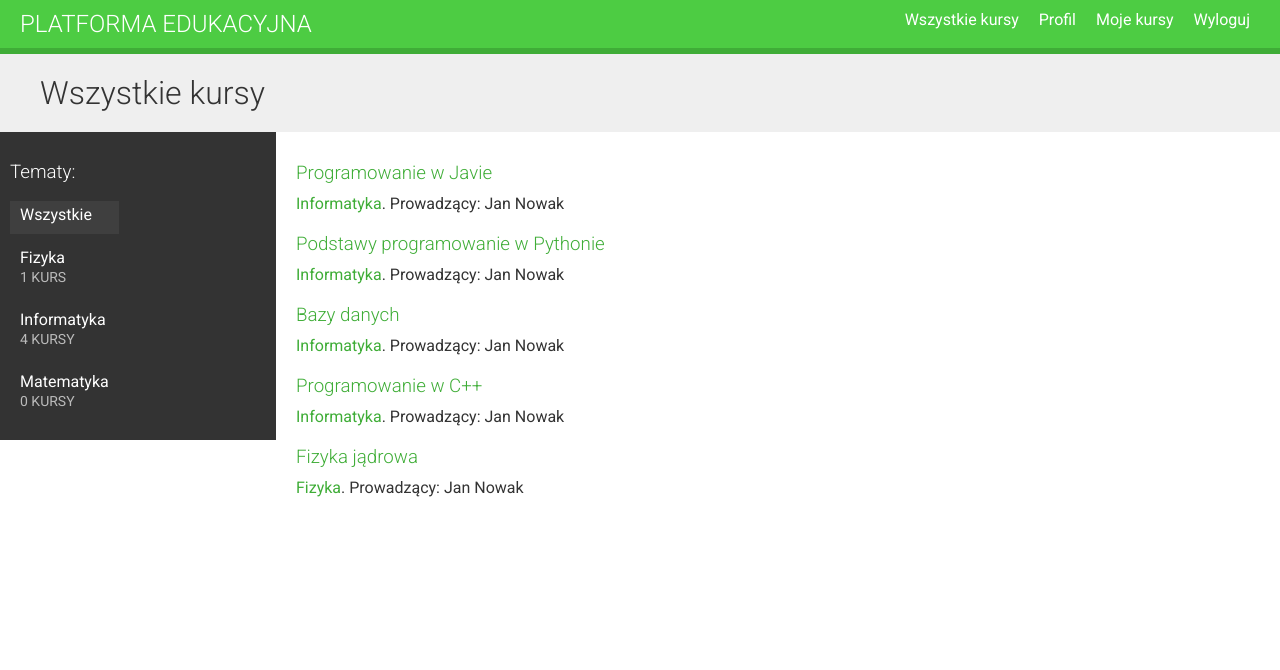
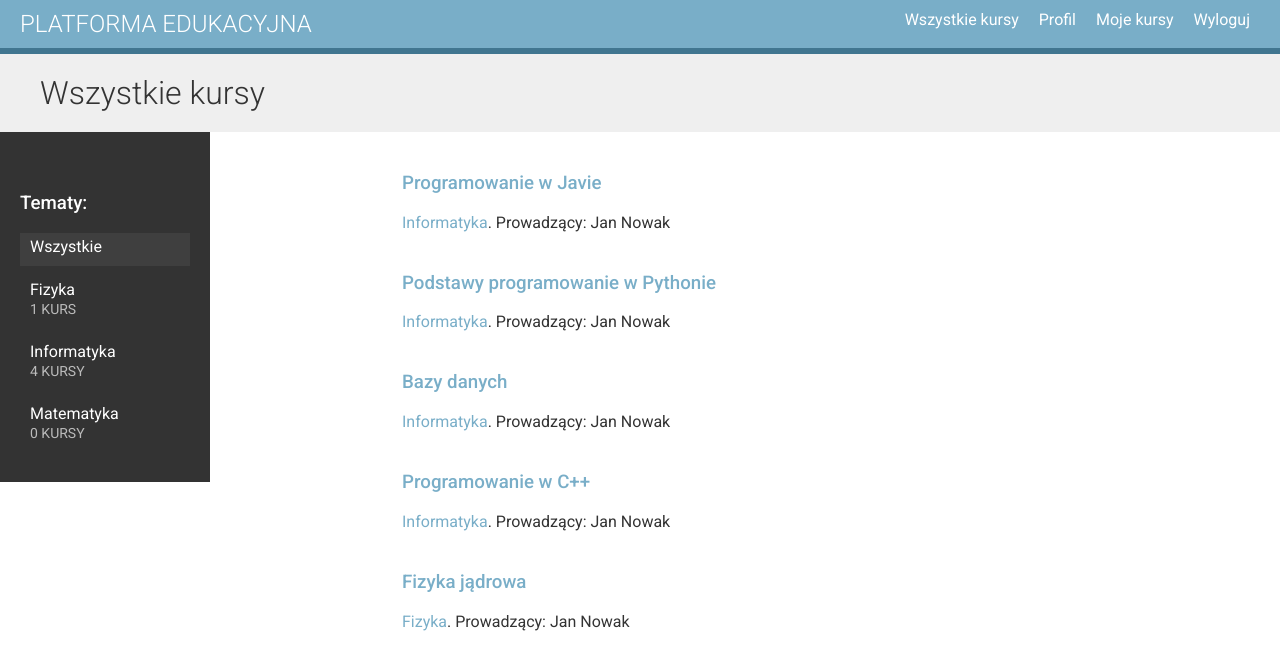
Before and after one commit to damian0s10/Education-platform, a Django app: page / in a window 1280 px wide. Shown: the top 670 px of the page. Run offline with Django 3.2, Linux system fonts and the light colour scheme; a user stored in the database is signed in; data comes from the database, SQL or seed files in the repository; both versions use the stored data as it was after the commit; some libraries are stand-ins or nearby versions.

Commit message:
refactoring

```diff
--- a/elearning/courses/static/css/base.css
+++ b/elearning/courses/static/css/base.css
@@ -8,13 +8,13 @@ body {
 }
 
 a {
-    color:#3fad37;
+    color:#79aec8;
     text-decoration:none;
 }
 
-ul {
+/* ul {
     float:left;
-}
+} */
 
 h1, h2, h3, h4, h5, h6 {
     font-family:'Roboto', sans-serif;
@@ -26,11 +26,15 @@ h1 {
     width:100%;
     overflow:auto;
     padding:20px 0 20px 40px;
-    margin:0;
+    margin: 0;
+}
+h3 {
+    margin-top: 40px;
+    font-weight: 500;
 }
 
 .module {
-    padding:10px 20px;
+    padding:10px 10%;
     float:left;
     width:600px;
 }
@@ -47,14 +51,14 @@ h1 {
     float:left;
 }
 
-#header {
-    background:#4dcc43;
+header {
+    background:#79aec8;
     overflow:auto;
     padding:10px 20px;
-    border-bottom:6px solid #3fad37;
+    border-bottom:6px solid #417690;
 }
 
-#header .logo {
+header .logo {
     text-decoration:none;
     font-family:'Roboto', sans-serif;
     font-weight:300;
@@ -64,65 +68,73 @@ h1 {
     float:left;
 }
 
-#header a {
+header a {
     color:#fff;
 }
 
-#header .menu {
+header .menu {
     float:right;
     display: flex;
     flex-direction: row;
 }
 
-#header .menu div {
+header .menu div {
     padding: 0 10px;
 }
-
-.contents {
-    width:20%;
-    padding:10px;
+.courses {
+    text-align: center;
+    padding: 10px;
+}
+article {
+    float:left;
+    margin-left: 15%;
+}
+aside {
+    padding:20px;
     float:left;
     background:#333;
     color: #fff;
     font-family:'Roboto', sans-serif;
 }
 
-.contents ul {
+aside ul {
     list-style:none;
     margin:0;
     padding:0;
 }
 
-.contents ul li {
+aside ul li {
     margin:0 0 10px 0;
     padding:4px 10px 10px;
     overflow:auto;
+    min-width: 150px;
 }
 
-.contents ul li.selected {
+aside ul li.selected {
     background:#3f3f3f;
 }
 
-.contents ul li:hover {
+aside ul li:hover {
     background:#3f3f3f;
     cursor:move;
 }
 
-.contents ul span {
+aside ul span {
     text-transform:uppercase;
     color:#bbb;
     font-size:14px;
 }
 
-.contents ul a {
+aside ul a {
     display:block;
     color:#fff;
     text-decoration:none;
 }
 
-.contents ul a:hover {
-    color:#4dcc43;
+aside ul a:hover {
+    color:#417690;
 }
+
 
 ul.content-types li {
     list-style:none;
--- a/elearning/courses/templates/base.html
+++ b/elearning/courses/templates/base.html
@@ -8,7 +8,7 @@
   <link href="{% static "css/base.css" %}" rel="stylesheet">
 </head>
 <body>
-  <div id="header">
+  <header>
     <a href="/" class="logo">Platforma edukacyjna</a>
     <div class="menu">
       <div><a href="/">Wszystkie kursy</a></div>
@@ -27,7 +27,7 @@
 
 
     </div>
-  </div>
+  </header>
   <div id="content">
     {% block content %}
     {% endblock %}
--- a/elearning/courses/templates/courses/course/detail.html
+++ b/elearning/courses/templates/courses/course/detail.html
@@ -10,11 +10,11 @@
             {{ object.title }}
 
         </h1>
-        <div class="module">
+        <div class="desc_course">
             <h2>Opis kursu</h2>
             <p>
                 <a href="{% url "course_list_subject" subject.slug %}">{{ subject.title }}</a>.
-                {{ course.modules.count }} moduł{{ course.modules|pluralize:"y" }}.
+
                 Prowadzący: {{ course.owner.get_full_name }}
             </p>
             {{ object.overview|linebreaks }}
--- a/elearning/courses/templates/courses/course/list.html
+++ b/elearning/courses/templates/courses/course/list.html
@@ -16,7 +16,8 @@
         Wszystkie kursy
     {% endif %}
 </h1>
-<div class="contents">
+<div class='container'>
+    <aside>
         <h3>Tematy: </h3>
         <ul id="modules">
             <li {% if not subject %}class="selected"{% endif %}>
@@ -31,8 +32,8 @@
                 </li>
             {% endfor %}
         </ul>
-</div>
-<div class="module">
+    </aside>
+    <article>
         {% for course in courses %}
             {% with subject=course.subject %}
                 <h3><a href="{% url "course_detail" course.slug %}">{{ course.title }}</a></h3>
@@ -42,5 +43,6 @@
                 </p>
             {% endwith %}
         {% endfor %}
+    </article>
 </div>
 {% endblock %}
--- a/elearning/courses/templates/courses/manage/content/form.html
+++ b/elearning/courses/templates/courses/manage/content/form.html
@@ -21,7 +21,7 @@
     <form action="" method="post" enctype="multipart/form-data">
       {{ form.as_p }}
       {% csrf_token %}
-      <p><input type="submit" value="Save content"></p>
+      <p><input type="submit" value="Zapisz"></p>
     </form>
   </div>
 {% endblock %}
--- a/elearning/courses/templates/courses/manage/course/form.html
+++ b/elearning/courses/templates/courses/manage/course/form.html
@@ -16,7 +16,7 @@
       Utwórz nowy kurs
     {% endif %}
   </h1>
-  <div class="module">
+  <div class="edit_course">
     <h2>Informacje o kursie</h2>
     <form action="." method="post">
       {{ form.as_p }}
--- a/elearning/courses/templates/courses/manage/course/list.html
+++ b/elearning/courses/templates/courses/manage/course/list.html
@@ -5,7 +5,7 @@
 {% block content %}
   <h1>Moje kursy</h1>
 
-  <div class="module">
+  <div class="courses">
     {% for course in object_list %}
       <div class="course-info">
         <h3>{{ course.title }}</h3>
--- a/elearning/courses/templates/courses/manage/module/content_list.html
+++ b/elearning/courses/templates/courses/manage/module/content_list.html
@@ -8,7 +8,7 @@
 {% block content %}
   {% with course=module.course %}
     <h1>kurs "{{ course.title }}"</h1>
-    <div class="contents">
+    <aside>
       <h3>Moduły</h3>
       <ul id="modules">
         {% for m in course.modules.all %}
@@ -16,6 +16,7 @@
             <a href="{% url "module_content_list" m.id %}">
               <span>
                 Moduł <span class="order">{{ m.order|add:1 }}</span>
+                {{ m.learning_style }}
               </span>
               <br>
               {{ m.title }}
@@ -26,7 +27,7 @@
         {% endfor %}
       </ul>
       <p><a href="{% url "course_module_update" course.id %}">Edytuj moduły</a></p>
-    </div>
+    </aside>
     <div class="module">
       <h2>Moduł {{ module.order|add:1 }}: {{ module.title }}</h2>
       <h3>Treść modułu:</h3>
--- a/elearning/courses/templates/courses/manage/module/formset.html
+++ b/elearning/courses/templates/courses/manage/module/formset.html
@@ -6,7 +6,8 @@
 
 {% block content %}
   <h1>Edycja "{{ course.title }}"</h1>
-  <div class="module">
+
+  <div class="edit_module">
     <h2>Moduły kursu</h2>
     <form action="" method="post">
       {{ formset }}
--- a/elearning/courses/templates/registration/logged_out.html
+++ b/elearning/courses/templates/registration/logged_out.html
@@ -4,7 +4,6 @@
 
 {% block content %}
   <h1>Wylogowanie</h1>
-  <div class="module">
-    <p>Zostałeś pomyślnie wylogowany. Możesz <a href="{% url "login" %}">zalogować się ponownie</a>.</p>
-  </div>
+  <p class='text'>Zostałeś pomyślnie wylogowany. Możesz <a href="{% url "login" %}">zalogować się ponownie</a>.</p>
+
 {% endblock %}
--- a/elearning/students/forms.py
+++ b/elearning/students/forms.py
@@ -28,7 +28,7 @@ class UpdateProfileForm(UserChangeForm):
 
     class Meta:
         model = User
-        fields = ('first_name', 'last_name', 'email', 'password')
+        fields = ('first_name', 'last_name', 'email')
 
 class UpdateLearningStyle(forms.ModelForm):
 
--- a/elearning/students/templates/students/course/detail.html
+++ b/elearning/students/templates/students/course/detail.html
@@ -9,7 +9,7 @@
     <h1>
         {{ module.title }}
     </h1>
-    <div class="contents">
+    <aside>
         <h3>Moduły</h3>
         <ul id="modules">
         {% for m in object.modules.all|check_style:request.user %}
@@ -27,7 +27,7 @@
         {% endfor %}
         </ul>
     </div>
-    <div class="module">
+    <div class="student_course">
         {% cache 600 module_contents module %}
             {% for content in module.contents.all %}
                 {% with item=content.item %}
@@ -36,5 +36,5 @@
                 {% endwith %}
             {% endfor %}
         {% endcache %}
-    </div>
+    </aside>
 {% endblock %}
--- a/elearning/students/templates/students/course/list.html
+++ b/elearning/students/templates/students/course/list.html
@@ -5,7 +5,7 @@
 {% block content %}
     <h1>Moje kursy</h1>
 
-    <div class="module">
+    <div class="courses">
         {% for course in object_list %}
             <div class="course-info">
                 <h3>{{ course.title }}</h3>
--- a/elearning/students/templates/students/student/profile.html
+++ b/elearning/students/templates/students/student/profile.html
@@ -8,6 +8,7 @@
     <h1>
         Twój profil
     </h1>
+    <div class='profile'>
     <div> <p>Imię: {{ user.first_name }}</p></div>
     <div> <p>Nazwisko: {{ user.last_name }}</p></div>
     <div> <p>Email: {{ user.email }}</p></div>
@@ -17,8 +18,9 @@
             {{ formset }}
             {{ formset.management_form }}
             {% csrf_token %}
-            <p><input type="submit" value="Zmień"></p>
+            <p><input type="submit" value="Zmień styl uczenia"></p>
         </form>
 
-    <div><a href="{% url "profile_update" %}">Jeśli nie jesteś pewien swojego stylu nauki, wypełnij ponownie test. </a></div>
+    <div><a href="{% url "personality_test" %}">Jeśli nie jesteś pewien swojego stylu nauki, wypełnij ponownie test. </a></div>
+    </div>
 {% endblock %}
--- a/elearning/students/templates/students/student/registration.html
+++ b/elearning/students/templates/students/student/registration.html
@@ -8,7 +8,7 @@
     <h1>
         Rejestracja
     </h1>
-    <div class="module">
+    <div class="registration">
         <p>Wypełnij, aby utworzyć konto:</p>
         <form action="" method="POST">
             {{ form.as_p }}
--- a/elearning/students/urls.py
+++ b/elearning/students/urls.py
@@ -12,6 +12,9 @@ urlpatterns = [
     path('profile/update/',
         views.ProfileUpdateView.as_view(),
         name='profile_update'),
+    path('profile/password/',
+        views.ChangePasswordView.as_view(),
+        name='change-password'),
     path('enroll-course/',
         views.StudentEnrollCourseView.as_view(),
         name='student_enroll_course'),
```
Also changed, not shown: other parts of elearning/courses/static/css/base.css (+70 -13 lines), elearning/courses/templates/registration/login.html (+5 -6 lines), elearning/students/templates/students/student/change_password.html (renamed from elearning/students/templates/students/student/update_profile.html, +4 -5 lines), elearning/students/views.py (+24 -3 lines), elearning/db.sqlite3. Lines whose indentation alone changed are shown as unchanged.
